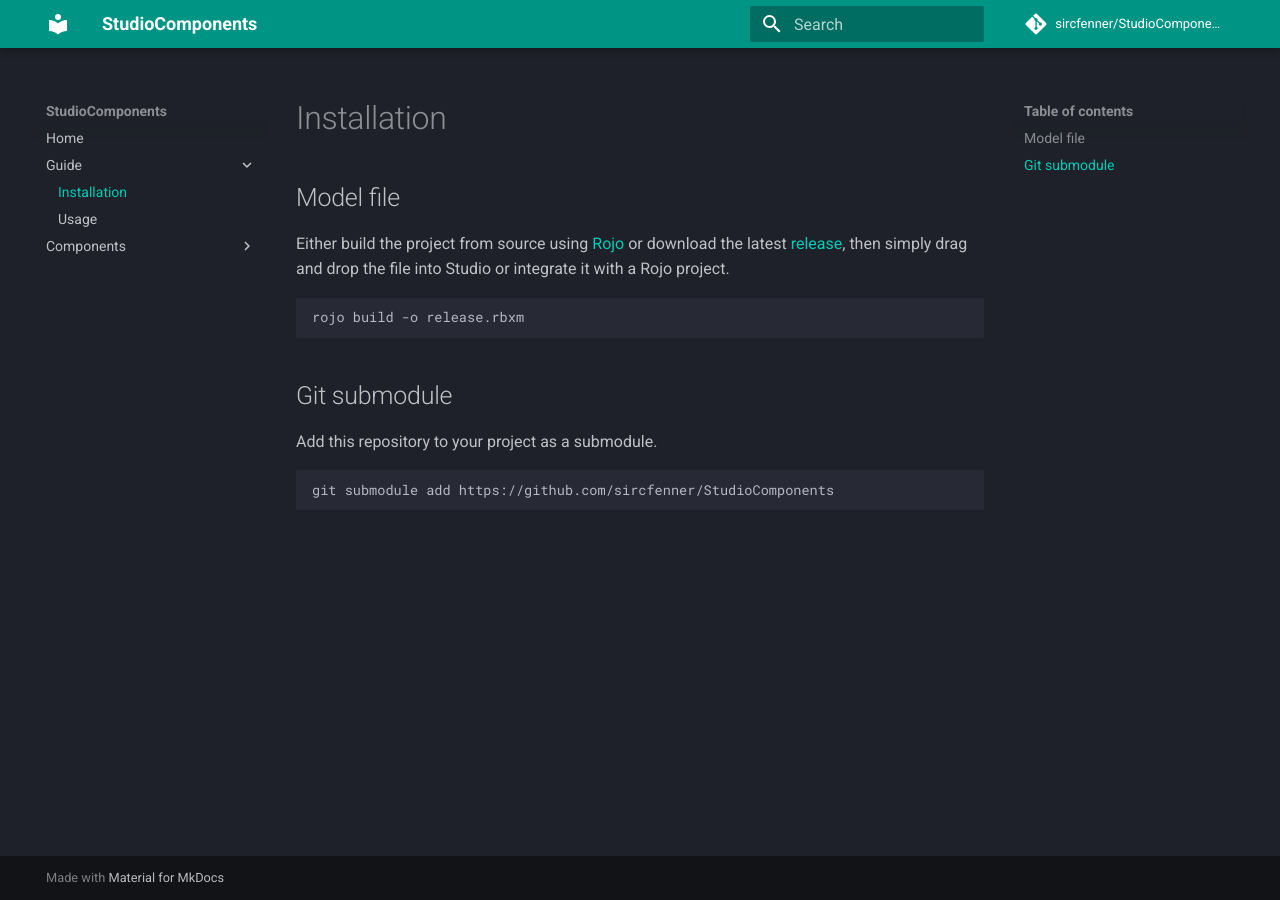
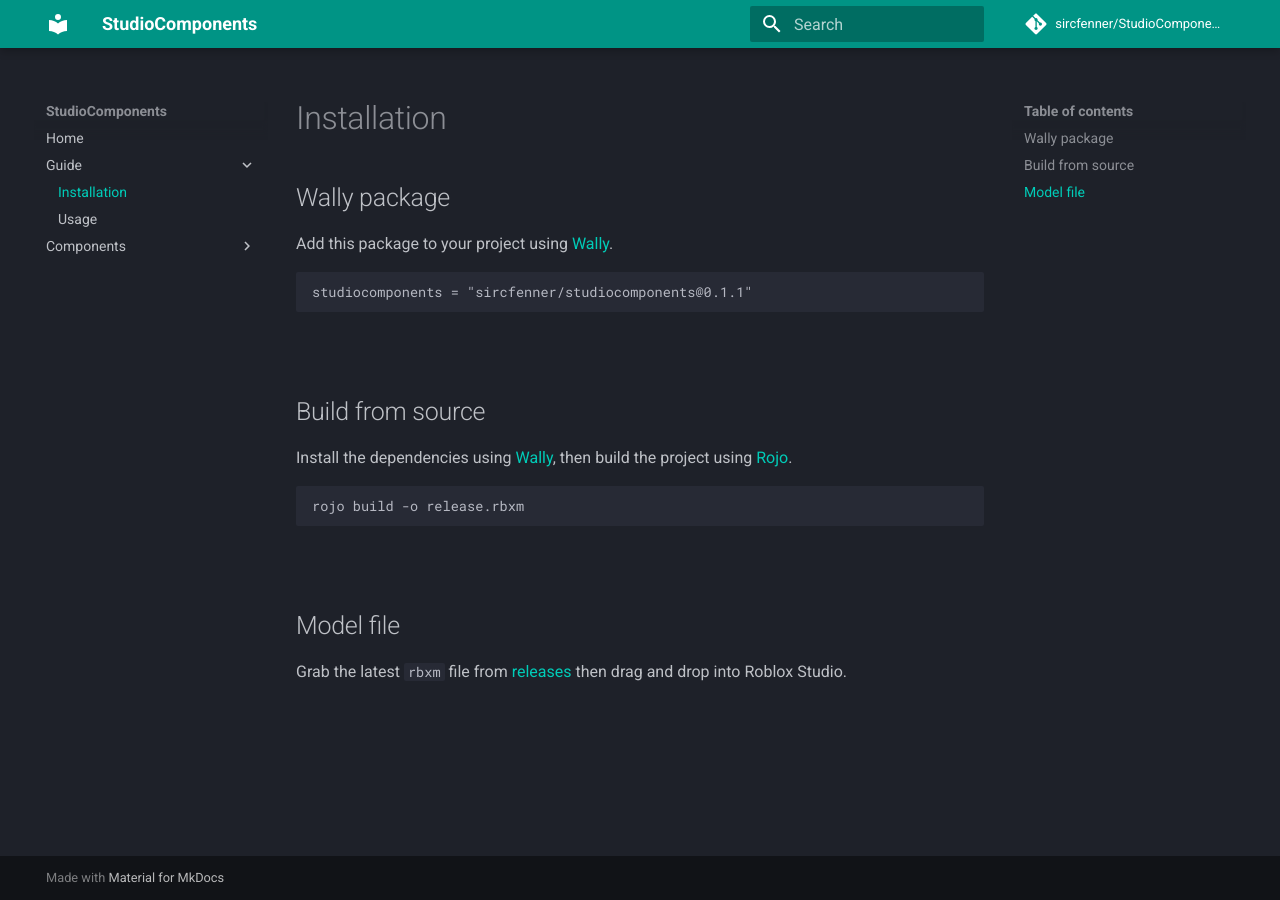
Before and after one commit to sircfenner/StudioComponents, an MkDocs documentation site: the page built from docs/guide/installation.md, in a window 1280 px wide. Built offline with MkDocs 1.6.1 and Material for MkDocs 9.7.7, drawn with Linux system fonts in a browser that asks for light colours; comment, search, counter and statistics services are not loaded.

Commit message:
update installation instructions

```diff
--- a/docs/guide/installation.md
+++ b/docs/guide/installation.md
@@ -1,11 +1,17 @@
+## Wally package
+
+Add this package to your project using [Wally](https://wally.run/install).
+
+	studiocomponents = "sircfenner/studiocomponents@0.1.1"
+<br>
+
+## Build from source
+
+Install the dependencies using [Wally](https://wally.run/install), then build the project using [Rojo](https://github.com/rojo-rbx/rojo).
+
+	rojo build -o release.rbxm
+<br>
+
 ## Model file
 
-Either build the project from source using [Rojo](https://github.com/rojo-rbx/rojo) or download the latest [release](https://github.com/sircfenner/StudioComponents/releases), then simply drag and drop the file into Studio or integrate it with a Rojo project.
-
-    rojo build -o release.rbxm
-
-## Git submodule
-
-Add this repository to your project as a submodule.
-
-    git submodule add https://github.com/sircfenner/StudioComponents
+Grab the latest `rbxm` file from [releases](https://github.com/sircfenner/StudioComponents/releases) then drag and drop into Roblox Studio.
```
